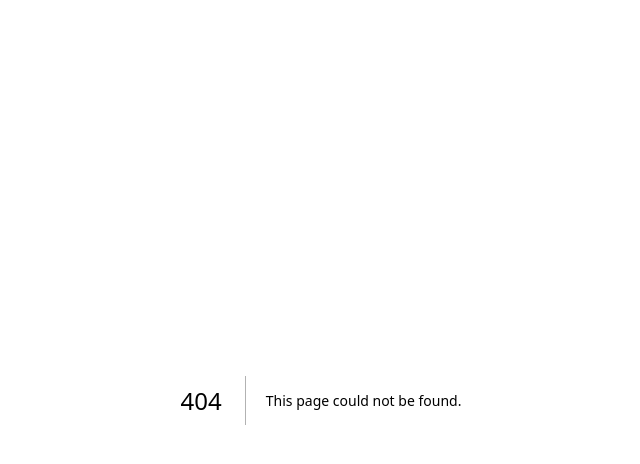
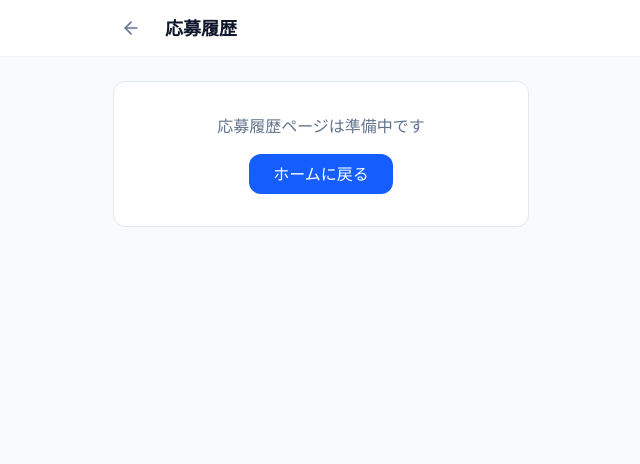
Before and after one commit to shinjitomonou-stack/two_admin, a Next.js app in the folder worker-app/: page /applications in a window 1280 px wide. Before the commit this address had no page. Shown: the top 464 px of the page, without its empty margins (319-959 px from the left). Built offline with nearby package versions, Linux system fonts and the light colour scheme.

Commit message:
Add placeholder pages for applications, reports, and settings

```diff
--- /dev/null
+++ b/worker-app/app/applications/page.tsx
@@ -0,0 +1,29 @@
+import Link from "next/link";
+import { ArrowLeft } from "lucide-react";
+
+export default function ApplicationsPage() {
+    return (
+        <div className="min-h-screen bg-slate-50">
+            <header className="bg-white border-b border-slate-100 sticky top-0 z-10">
+                <div className="max-w-md mx-auto px-4 h-14 flex items-center gap-4">
+                    <Link href="/" className="p-2 hover:bg-slate-100 rounded-full transition-colors">
+                        <ArrowLeft className="w-5 h-5 text-slate-500" />
+                    </Link>
+                    <h1 className="font-bold text-lg text-slate-900">応募履歴</h1>
+                </div>
+            </header>
+
+            <main className="max-w-md mx-auto px-4 py-6">
+                <div className="bg-white rounded-xl border border-slate-200 p-8 text-center">
+                    <p className="text-slate-500 mb-4">応募履歴ページは準備中です</p>
+                    <Link
+                        href="/"
+                        className="inline-block bg-blue-600 text-white px-6 py-2 rounded-lg hover:bg-blue-700 transition-colors"
+                    >
+                        ホームに戻る
+                    </Link>
+                </div>
+            </main>
+        </div>
+    );
+}
--- /dev/null
+++ b/worker-app/app/reports/page.tsx
@@ -0,0 +1,29 @@
+import Link from "next/link";
+import { ArrowLeft } from "lucide-react";
+
+export default function ReportsPage() {
+    return (
+        <div className="min-h-screen bg-slate-50">
+            <header className="bg-white border-b border-slate-100 sticky top-0 z-10">
+                <div className="max-w-md mx-auto px-4 h-14 flex items-center gap-4">
+                    <Link href="/" className="p-2 hover:bg-slate-100 rounded-full transition-colors">
+                        <ArrowLeft className="w-5 h-5 text-slate-500" />
+                    </Link>
+                    <h1 className="font-bold text-lg text-slate-900">作業報告</h1>
+                </div>
+            </header>
+
+            <main className="max-w-md mx-auto px-4 py-6">
+                <div className="bg-white rounded-xl border border-slate-200 p-8 text-center">
+                    <p className="text-slate-500 mb-4">作業報告ページは準備中です</p>
+                    <Link
+                        href="/"
+                        className="inline-block bg-blue-600 text-white px-6 py-2 rounded-lg hover:bg-blue-700 transition-colors"
+                    >
+                        ホームに戻る
+                    </Link>
+                </div>
+            </main>
+        </div>
+    );
+}
--- /dev/null
+++ b/worker-app/app/settings/page.tsx
@@ -0,0 +1,29 @@
+import Link from "next/link";
+import { ArrowLeft } from "lucide-react";
+
+export default function SettingsPage() {
+    return (
+        <div className="min-h-screen bg-slate-50">
+            <header className="bg-white border-b border-slate-100 sticky top-0 z-10">
+                <div className="max-w-md mx-auto px-4 h-14 flex items-center gap-4">
+                    <Link href="/" className="p-2 hover:bg-slate-100 rounded-full transition-colors">
+                        <ArrowLeft className="w-5 h-5 text-slate-500" />
+                    </Link>
+                    <h1 className="font-bold text-lg text-slate-900">設定</h1>
+                </div>
+            </header>
+
+            <main className="max-w-md mx-auto px-4 py-6">
+                <div className="bg-white rounded-xl border border-slate-200 p-8 text-center">
+                    <p className="text-slate-500 mb-4">設定ページは準備中です</p>
+                    <Link
+                        href="/"
+                        className="inline-block bg-blue-600 text-white px-6 py-2 rounded-lg hover:bg-blue-700 transition-colors"
+                    >
+                        ホームに戻る
+                    </Link>
+                </div>
+            </main>
+        </div>
+    );
+}
```
